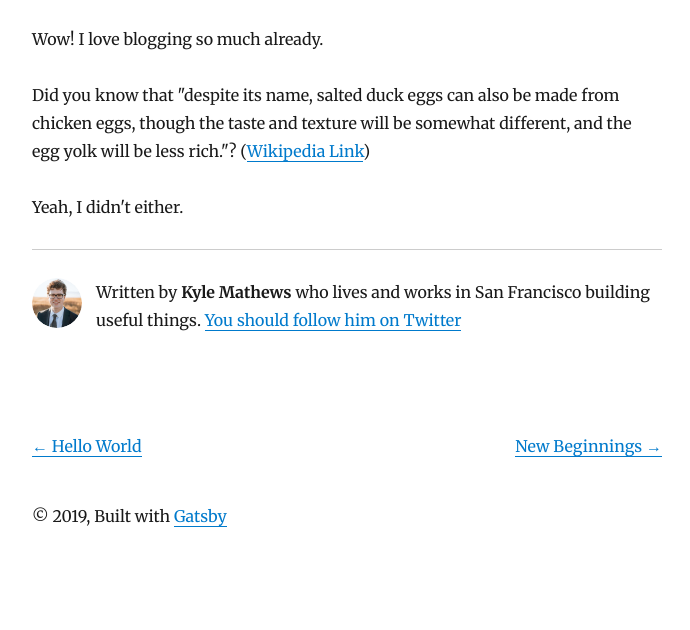
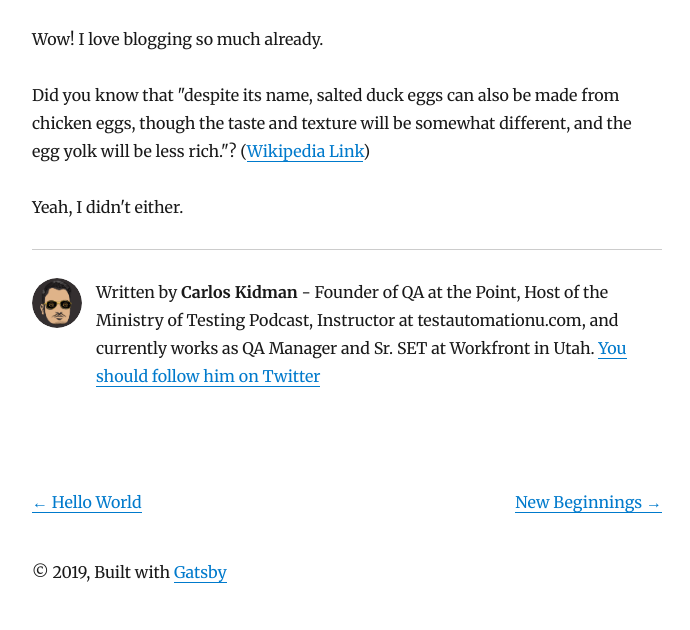
Before and after one commit to ElSnoMan/kidman-blog, a Gatsby site: page /my-second-post/ in a window 1280 px wide. Shown: the part 170-800 px from the top of the page, without its empty margins (293-983 px from the left). Built offline with nearby package versions, Linux system fonts and the light colour scheme; Gatsby itself is replaced by a stand-in of ours; some packages are replaced by stand-ins of ours.

Commit message:
change bio

```diff
--- /dev/null
+++ b/content/blog/first-post/index.md
@@ -0,0 +1,6 @@
+---
+title: First Post
+date: "2019-09-07"
+---
+
+This is my first post
--- a/gatsby-config.js
+++ b/gatsby-config.js
@@ -1,11 +1,11 @@
 module.exports = {
   siteMetadata: {
-    title: `Gatsby Starter Blog`,
-    author: `Kyle Mathews`,
-    description: `A starter blog demonstrating what Gatsby can do.`,
+    title: `Carlos Kidman's Blog`,
+    author: `Carlos Kidman`,
+    description: `A blog about all things Software Testing and Software Development.`,
     siteUrl: `https://gatsby-starter-blog-demo.netlify.com/`,
     social: {
-      twitter: `kylemathews`,
+      twitter: `carloskidman`,
     },
   },
   plugins: [
--- a/src/components/bio.js
+++ b/src/components/bio.js
@@ -14,7 +14,7 @@ import { rhythm } from "../utils/typography"
 const Bio = () => {
   const data = useStaticQuery(graphql`
     query BioQuery {
-      avatar: file(absolutePath: { regex: "/profile-pic.jpg/" }) {
+      avatar: file(absolutePath: { regex: "/profile-pic.png/" }) {
         childImageSharp {
           fixed(width: 50, height: 50) {
             ...GatsbyImageSharpFixed
@@ -54,8 +54,10 @@ const Bio = () => {
         }}
       />
       <p>
-        Written by <strong>{author}</strong> who lives and works in San
-        Francisco building useful things.
+        Written by <strong>{author}</strong> - Founder of QA at the Point,
+        Host of the Ministry of Testing Podcast,
+        Instructor at testautomationu.com,
+        and currently works as QA Manager and Sr. SET at Workfront in Utah.
         {` `}
         <a href={`https://twitter.com/${social.twitter}`}>
           You should follow him on Twitter
```
Also changed, not shown: README.md, content/assets/profile-pic.jpg (deleted), content/assets/profile-pic.png (added), 1 other file.
